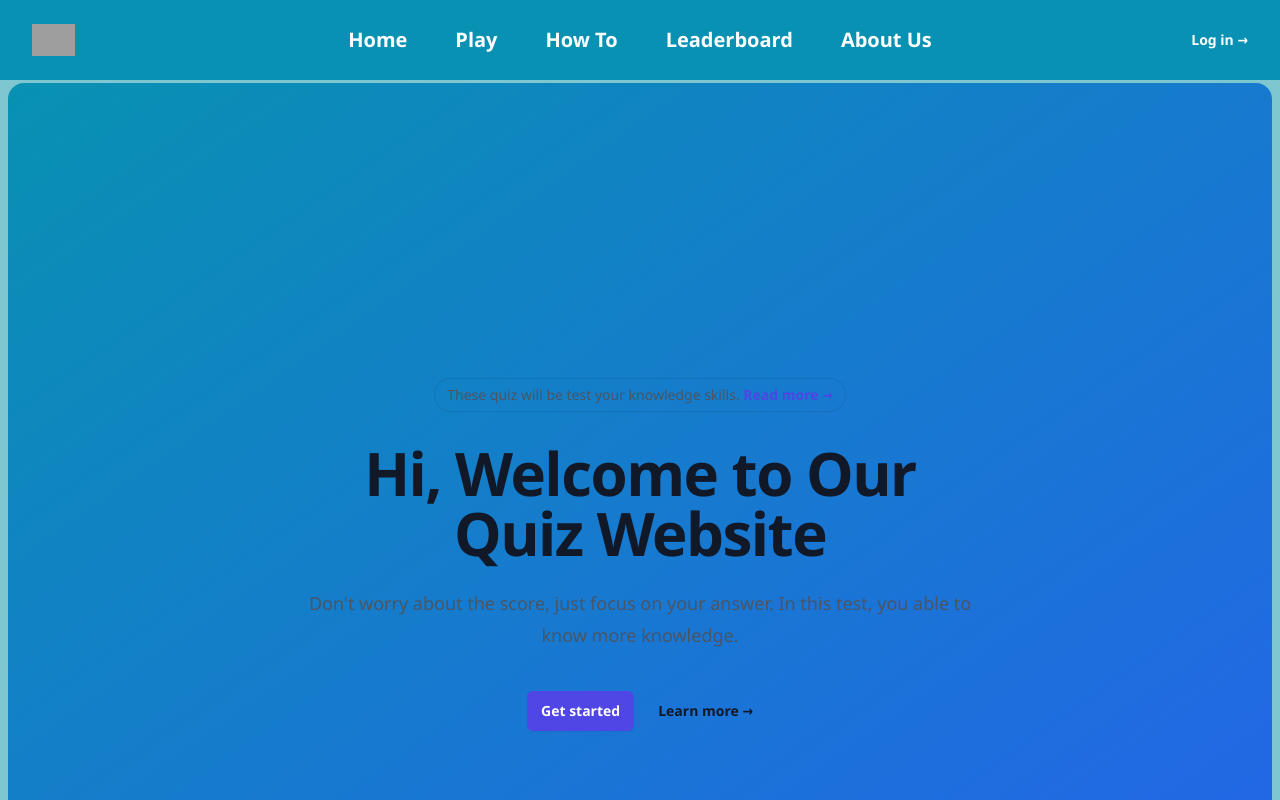
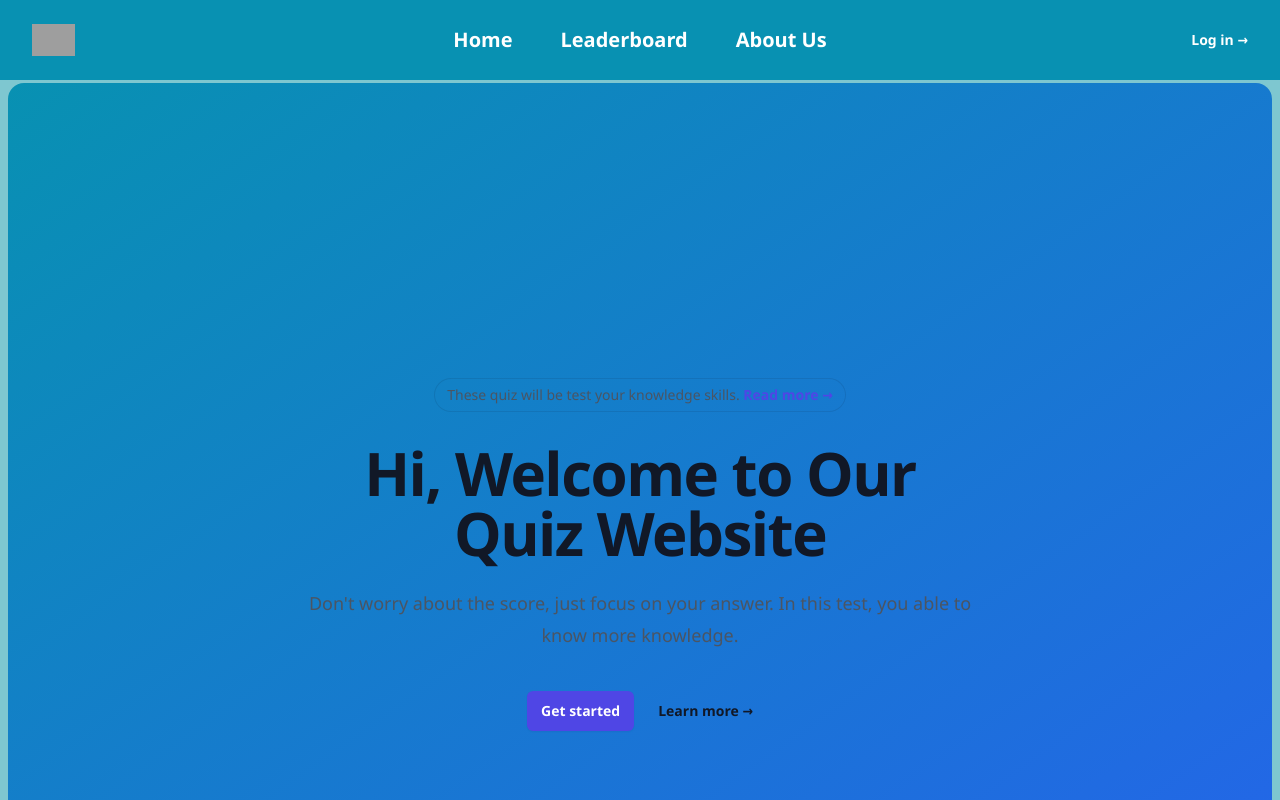
Before and after one commit to dzaky2636/UASPTI, a React (Create React App) app: page / in a window 1280 px wide. Shown: the top 800 px of the page. Built offline with nearby package versions, Linux system fonts and the light colour scheme; grey boxes are pictures that could not be loaded; a web font is replaced by a local one.

Commit message:
navbar reduction

```diff
--- a/src/App.js
+++ b/src/App.js
@@ -2,7 +2,6 @@ import "./style/App.css";
 import { Route, Routes } from "react-router-dom";
 import { Home } from "./pages/Home";
 import { PlayQuiz } from "./pages/PlayQuiz";
-import { HowTo } from "./pages/HowTo";
 import { Leaderboard } from "./pages/Leaderboard";
 import { AboutUs } from "./pages/AboutUs";
 
@@ -11,7 +10,6 @@ function App() {
 		<Routes>
 			<Route path="/" element={<Home />} />
 			<Route path="/play" element={<PlayQuiz />} />
-			<Route path="/howto" element={<HowTo />} />
 			<Route path="/leaderboard" element={<Leaderboard />} />
 			<Route path="/aboutus" element={<AboutUs />} />
 		</Routes>
--- a/src/component/Navbar.jsx
+++ b/src/component/Navbar.jsx
@@ -6,8 +6,6 @@ import { useState } from "react";
 
 const navigation = [
 	{ name: "Home", to: "/" },
-	{ name: "Play", to: "/play" },
-	{ name: "How To", to: "/howto" },
 	{ name: "Leaderboard", to: "/leaderboard" },
 	{ name: "About Us", to: "/aboutus" },
 ];
--- a/src/pages/HowTo.js
+++ /dev/null
@@ -1,19 +0,0 @@
-import { Navbar } from "../component/Navbar";
-
-export function HowTo() {
-	return (
-		<div>
-			<Navbar />
-			<div className="mx-2">
-				<div className="flex gap-2">
-					<div className="w-full lg:w-1/3 bg-cyan-600 rounded-lg mt-[5.5rem] p-20">
-						<h1 className="text-8xl font-bold">How To</h1>
-					</div>
-					<div className="w-full lg:w-4/6 bg-cyan-600 rounded-lg mt-[5.5rem] p-20">
-						<h1 className="text-4xl font-bold">Lorem ipsum</h1>
-					</div>
-				</div>
-			</div>
-		</div>
-	);
-}
```
